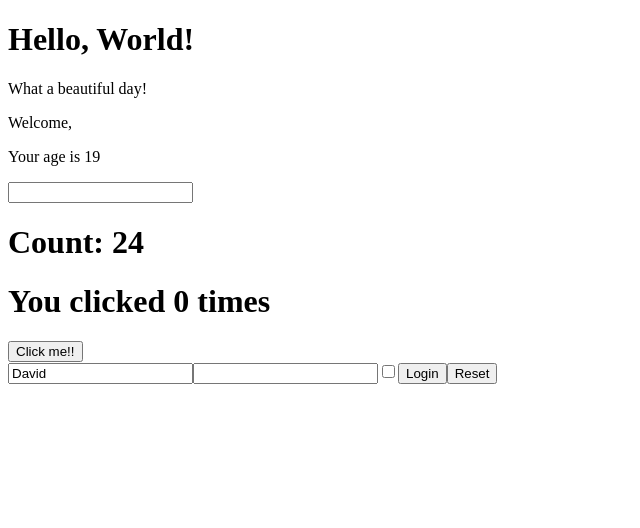
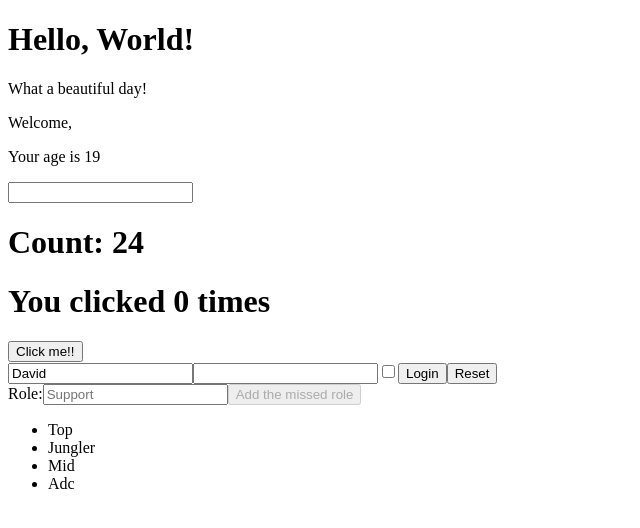
Before and after one commit to DavidePuziello/react-exercises, a React (Create React App) app: page / in a window 1280 px wide. Shown: the top 528 px of the page, without its empty margins (0-640 px from the left). Built offline with nearby package versions, Linux system fonts and the light colour scheme.

Commit message:
Feat: Exercise Update

```diff
--- a/src/App.js
+++ b/src/App.js
@@ -4,6 +4,7 @@ import { Counter } from "./Counter"
 import { ClickCounter } from "./ClickCounter";
 import { InteractiveWelcome } from "./InteractiveWelcome";
 import { UncontrolledLogin } from "./UncontrolledLogin";
+import { TodoList } from "./TodoList";
 
 export class App extends React.Component {
     render() {
@@ -13,6 +14,7 @@ export class App extends React.Component {
             <Counter initialValue={22} incrementAmount={2} incrementInterval={3000}/>
             <ClickCounter />
             <UncontrolledLogin />
+            <TodoList />
         </div>
     }
 }
--- /dev/null
+++ b/src/TodoList.js
@@ -0,0 +1,46 @@
+import React from "react";
+
+export class TodoList extends React.Component {
+    state = {
+        items: [
+            "Top",
+            "Jungler",
+            "Mid",
+            "Adc"
+        ]
+    }
+
+
+    handleInputChange = (event) => {
+        const value = event.target.value
+
+        this.setState({
+            newrole: value
+        })
+    }
+
+    handleFormSubmit = (event) => {
+        const value = event.target.value
+
+        this.setState({
+            newrole: value
+        })
+
+        this.state.items.push(this.state.newrole)
+    }
+
+
+    render() {
+        const items = this.state.items.map(name => <li>{name}</li>)
+
+        return <>
+            <label>
+                Role:
+                <input placeholder="Support" value={this.state.input} onChange={this.handleInputChange} />
+            </label>
+            <button onClick={this.handleFormSubmit} disabled={this.state.newrole !== "Support"}>Add the missed role</button>
+
+            <ul>{items}</ul>
+        </>
+    }
+}
```
